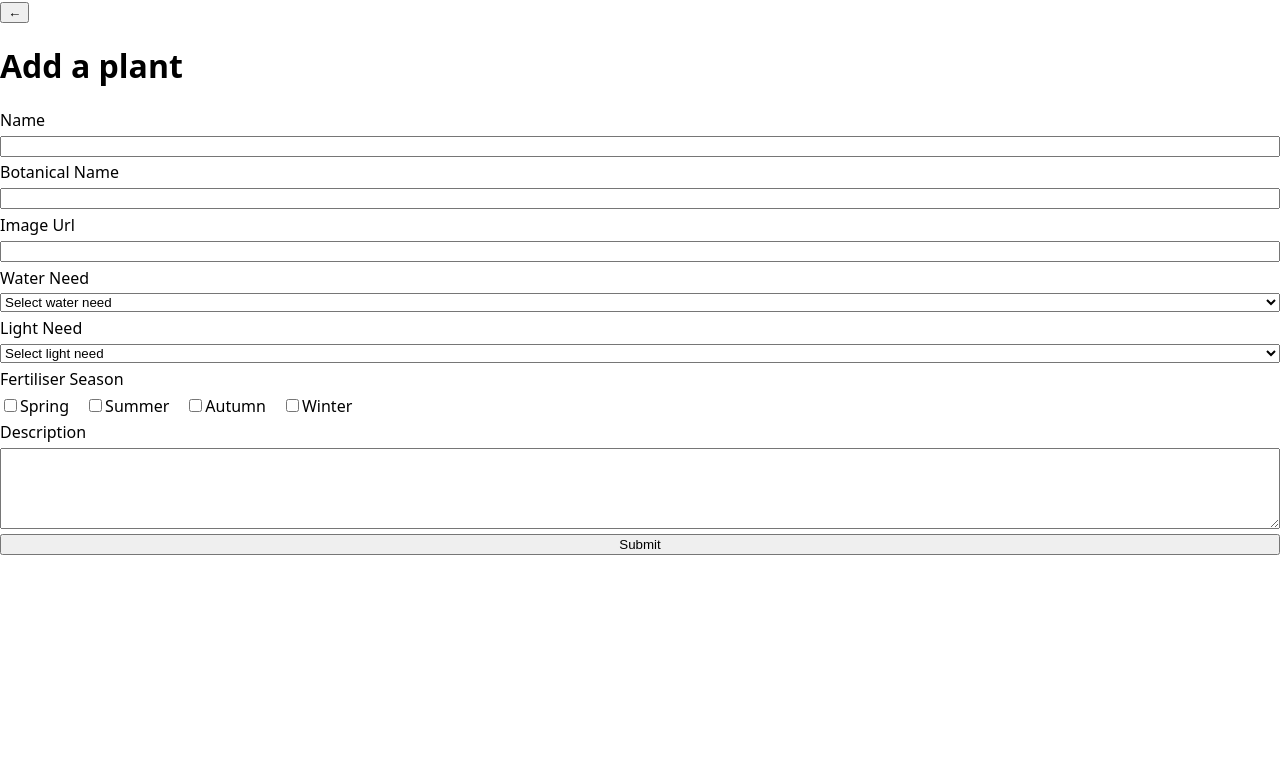
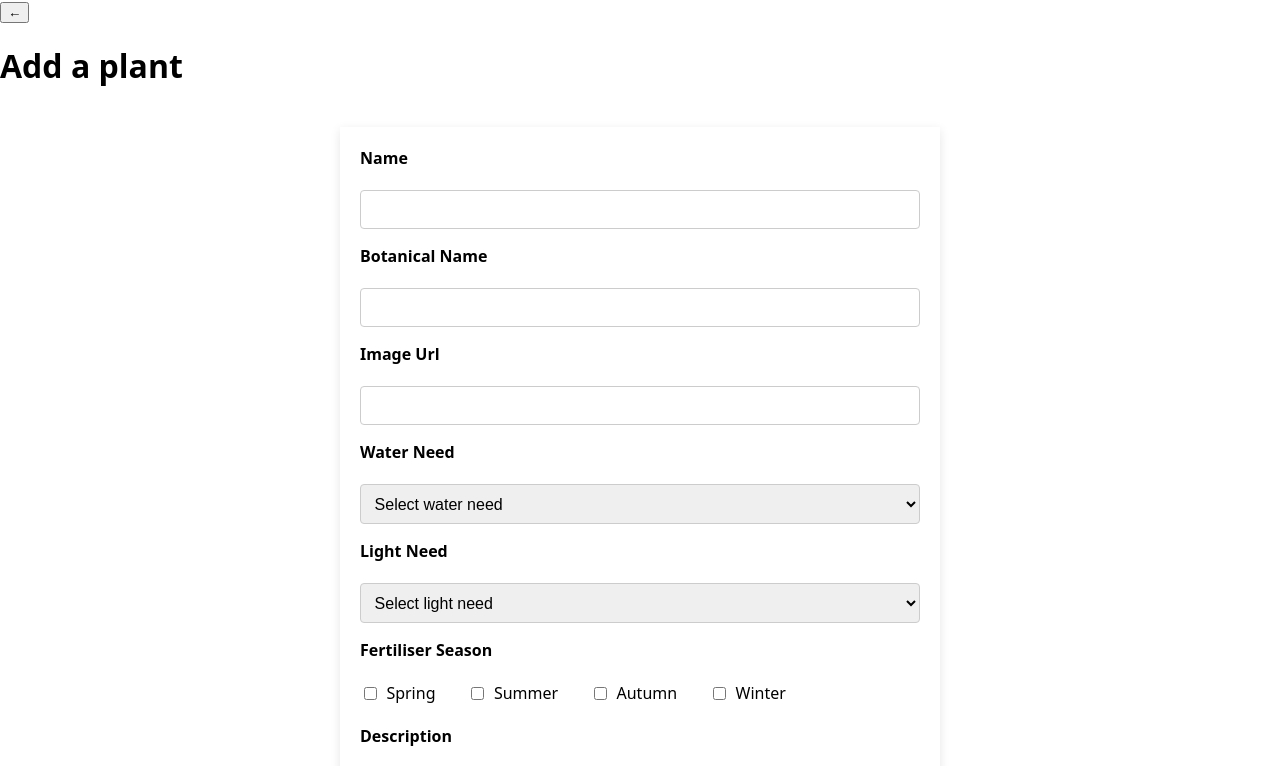
Before and after one commit to cathrinwullschleger/botanical-home, a Next.js app: page /add in a window 1280 px wide. Shown: the top 766 px of the page. Built offline with nearby package versions, Linux system fonts and the light colour scheme.

Commit message:
add first styling

```diff
--- a/components/Form.js
+++ b/components/Form.js
@@ -1,9 +1,56 @@
 import { useRouter } from "next/router";
 import styled from "styled-components";
 
+const FormWrapper = styled.div`
+  max-width: 600px;
+  margin: 40px auto;
+  padding: 20px;
+  background: #fff; // Farb Konzept eintrage
+  box-shadow: 0 3px 10px rgba(0, 0, 0, 0.1);
+`;
+
 export const FormContainer = styled.form`
   display: grid;
-  gap: 0.3rem;
+  gap: 1rem;
+
+  label {
+    font-weight: 600;
+    margin-bottom: 0.3rem;
+    display: block;
+  }
+
+  input[type="text"],
+  select,
+  textarea {
+    width: 100%;
+    padding: 0.6rem;
+    border: 1px solid #ccc;
+    border-radius: 4px;
+    font-size: 1rem;
+    transition: border-color 0.2s ease;
+
+    /* &:focus {
+      border-color: // Farb Konzept eintragen;
+      outline: none;
+    }
+  */
+  }
+  textarea {
+    resize: vertical;
+  }
+`;
+
+const CheckboxGroup = styled.div`
+  display: flex;
+  flex-wrap: wrap;
+  gap: 1rem;
+
+  label {
+    font-weight: 400;
+    display: flex;
+    align-items: center;
+    gap: 0.4rem;
+  }
 `;
 
 const fertiliserSeasons = ["Spring", "Summer", "Autumn", "Winter"];
@@ -25,7 +72,7 @@ export default function Form({ onSubmit }) {
   }
 
   return (
-    <>
+    <FormWrapper>
       <FormContainer onSubmit={handleSubmit}>
         <label htmlFor="name">Name</label>
         <input id="name" name="name" type="text" required />
@@ -53,14 +100,14 @@ export default function Form({ onSubmit }) {
         </select>
 
         <label>Fertiliser Season</label>
-        <div>
+        <CheckboxGroup>
           {fertiliserSeasons.map((season) => (
             <label key={season} style={{ marginRight: "1rem" }}>
               <input type="checkbox" name="fertiliserSeason" value={season} />
               {season}
             </label>
           ))}
-        </div>
+        </CheckboxGroup>
 
         <label htmlFor="description">Description</label>
         <textarea
@@ -71,8 +118,8 @@ export default function Form({ onSubmit }) {
           required
         ></textarea>
 
-        <button type="submit">Submit</button>
+        <button type="submit">add Plant</button>
       </FormContainer>
-    </>
+    </FormWrapper>
   );
 }
--- a/next.config.js
+++ b/next.config.js
@@ -17,7 +17,7 @@ const nextConfig = {
     remotePatterns: [
       {
         protocol: "https",
-        hostname: "images.pexels.com",
+        hostname: "images.unsplash.com",
         port: "",
         pathname: "/**",
       },
--- a/package.json
+++ b/package.json
@@ -12,10 +12,13 @@
   "dependencies": {
     "eslint": "8.44.0",
     "eslint-config-next": "13.4.8",
+    "mongodb": "^6.18.0",
+    "mongoose": "^8.16.4",
     "next": "13.4.8",
     "react": "18.2.0",
     "react-dom": "18.2.0",
-    "styled-components": "^6.0.2"
+    "styled-components": "^6.0.2",
+    "swr": "^2.3.4"
   },
   "devDependencies": {
     "@svgr/webpack": "^8.0.1",
--- a/pages/api/plants/index.js
+++ b/pages/api/plants/index.js
@@ -2,6 +2,7 @@ import dbConnect from "../../../db/connect";
 import Plant from "@/db/models/Plant";
 
 export default async function handler(request, response) {
+  console.log("API Request received:", request.method);
   await dbConnect();
 
   if (request.method === "GET") {
```
Also changed, not shown: components/PlantCard.js (added, +54 -0 lines), pages/index.js (+35 -1 lines), pages/plants/[id]/index.js (+28 -6 lines), 1 other file (tests, documents, lock files or other folders).
